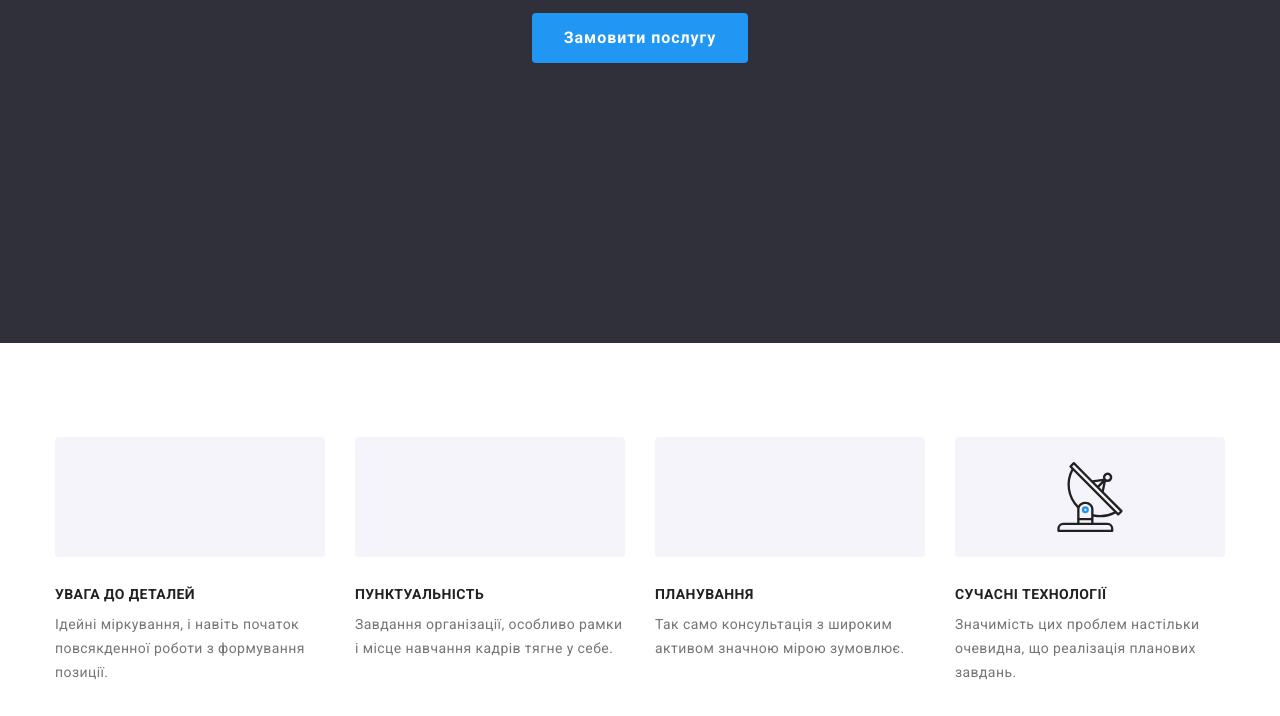
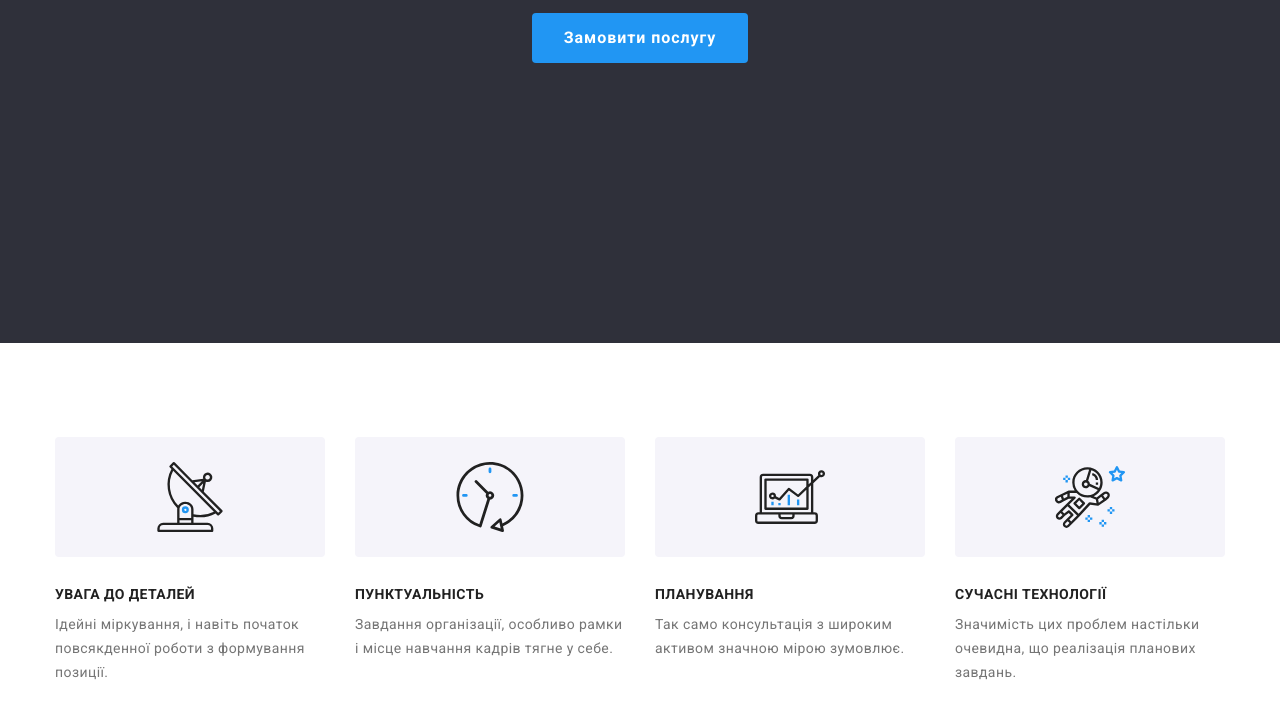
Before and after one commit to M-Oleksandr/goit-markup-hw-04, a plain HTML site: page index.html in a window 1280 px wide. Shown: the part 418-1134 px from the top of the page. Drawn offline with nearby package versions, Linux system fonts and the light colour scheme.

Commit message:
Іконки

```diff
--- a/index.html
+++ b/index.html
@@ -46,24 +46,36 @@
                         <h2 class="features-title">Особливості</h2>
                         <ul class="features-container">
                             <li>
-                                <div class="features-card"></div>
+                                <div class="features-card">
+                                    <svg class="features-card-icon" width="70px" heigh="70px">
+                                        <use href="./images/icons.svg#icon-antenna-1"></use>
+                                    </svg>
+                                </div>
                                 <h3 class="feature">УВАГА ДО ДЕТАЛЕЙ</h3>
                                 <p class="features-description">Ідейні міркування, і навіть початок повсякденної роботи з формування позиції.</p>
                             </li>
                             <li>
-                                <div class="features-card"></div>
+                                <div class="features-card">
+                                    <svg class="features-card-icon" width="70px" heigh="70px">
+                                        <use href="./images/icons.svg#icon-clock-1"></use>
+                                    </svg>
+                                </div>
                                 <h3 class="feature">ПУНКТУАЛЬНІСТЬ</h3>
                                 <p class="features-description">Завдання організації, особливо рамки і місце навчання кадрів тягне у себе.</p>
                             </li>
                             <li>
-                                <div class="features-card"></div>
+                                <div class="features-card">
+                                    <svg class="features-card-icon" width="70px" heigh="70px">
+                                        <use href="./images/icons.svg#icon-diagram-1"></use>
+                                    </svg>
+                                </div>
                                 <h3 class="feature">ПЛАНУВАННЯ</h3>
                                 <p class="features-description">Так само консультація з широким активом значною мірою зумовлює.</p>
                             </li>
                             <li>
                                 <div class="features-card">
                                     <svg class="features-card-icon" width="70px" heigh="70px">
-                                        <use href="./images/icons.svg#icon-antenna-1"></use>
+                                        <use href="./images/icons.svg#icon-astronaut-1"></use>
                                     </svg>
                                 </div>
                                 <h3 class="feature">СУЧАСНІ ТЕХНОЛОГІЇ</h3>
```
